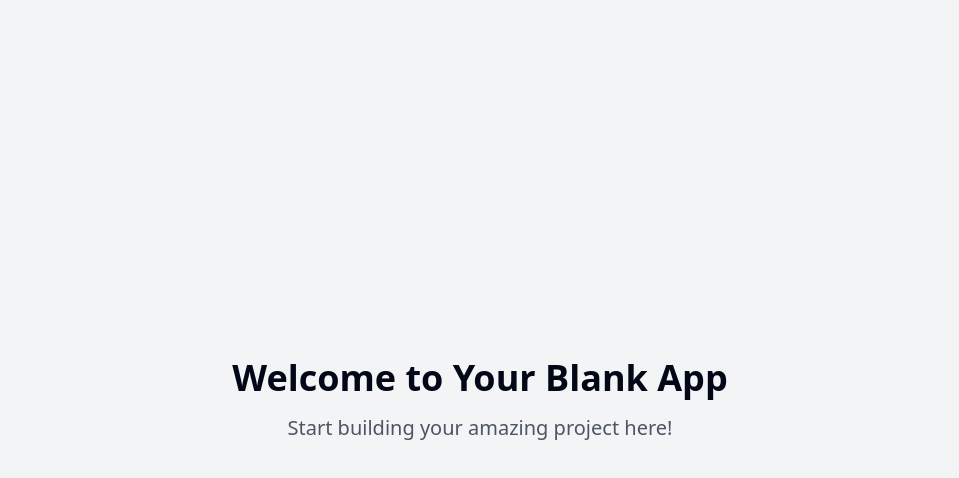
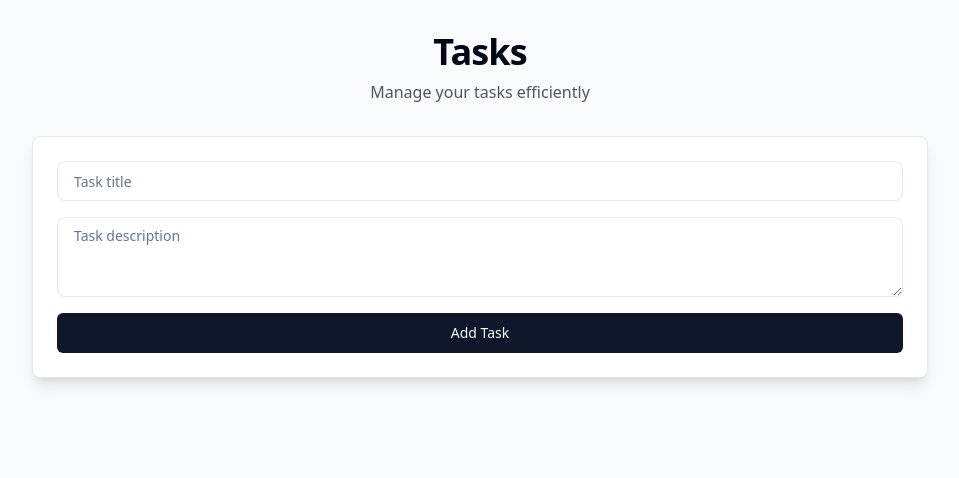
Before and after one commit to ruzellll/checkit-off-list, a React (Vite) app: page / in a window 1280 px wide. Shown: the top 478 px of the page, without its empty margins (160-1119 px from the left). Built offline with nearby package versions, Linux system fonts and the light colour scheme.

Commit message:
Create todo app with task management
Implement a todo application allowing users to input tasks with titles and descriptions. Each task will have a checkbox to mark completion and options for editing and deleting. Tasks will be displayed in a side-by-side format.
[skip gpt_engineer]

```diff
--- a/package.json
+++ b/package.json
@@ -45,6 +45,7 @@
     "cmdk": "^1.0.0",
     "date-fns": "^3.6.0",
     "embla-carousel-react": "^8.3.0",
+    "framer-motion": "^11.11.17",
     "input-otp": "^1.2.4",
     "lucide-react": "^0.451.0",
     "next-themes": "^0.3.0",
--- /dev/null
+++ b/src/components/TaskCard.tsx
@@ -0,0 +1,107 @@
+import { useState } from "react";
+import { Button } from "@/components/ui/button";
+import { Checkbox } from "@/components/ui/checkbox";
+import { TaskForm } from "./TaskForm";
+import { motion } from "framer-motion";
+
+interface Task {
+  id: string;
+  title: string;
+  description: string;
+  completed: boolean;
+}
+
+interface TaskCardProps {
+  task: Task;
+  onDelete: (id: string) => void;
+  onUpdate: (id: string, title: string, description: string) => void;
+  onToggleComplete: (id: string) => void;
+}
+
+export const TaskCard = ({
+  task,
+  onDelete,
+  onUpdate,
+  onToggleComplete,
+}: TaskCardProps) => {
+  const [isEditing, setIsEditing] = useState(false);
+
+  const handleUpdate = (title: string, description: string) => {
+    onUpdate(task.id, title, description);
+    setIsEditing(false);
+  };
+
+  if (isEditing) {
+    return (
+      <motion.div
+        initial={{ opacity: 0, y: 10 }}
+        animate={{ opacity: 1, y: 0 }}
+        exit={{ opacity: 0, y: -10 }}
+        className="p-6 transition-all bg-white border rounded-lg shadow-lg hover:shadow-xl"
+      >
+        <TaskForm
+          onSubmit={handleUpdate}
+          initialTitle={task.title}
+          initialDescription={task.description}
+          isEditing
+        />
+        <Button
+          variant="outline"
+          onClick={() => setIsEditing(false)}
+          className="w-full mt-2"
+        >
+          Cancel
+        </Button>
+      </motion.div>
+    );
+  }
+
+  return (
+    <motion.div
+      initial={{ opacity: 0, y: 10 }}
+      animate={{ opacity: 1, y: 0 }}
+      exit={{ opacity: 0, y: -10 }}
+      className={`p-6 transition-all bg-white border rounded-lg shadow-lg hover:shadow-xl ${
+        task.completed ? "bg-opacity-50" : ""
+      }`}
+    >
+      <div className="flex items-center gap-2 mb-4">
+        <Checkbox
+          checked={task.completed}
+          onCheckedChange={() => onToggleComplete(task.id)}
+          className="w-5 h-5"
+        />
+        <h3
+          className={`text-lg font-semibold ${
+            task.completed ? "line-through text-gray-500" : ""
+          }`}
+        >
+          {task.title}
+        </h3>
+      </div>
+      <p
+        className={`mb-4 text-gray-600 ${
+          task.completed ? "line-through text-gray-400" : ""
+        }`}
+      >
+        {task.description}
+      </p>
+      <div className="flex gap-2">
+        <Button
+          variant="outline"
+          onClick={() => setIsEditing(true)}
+          className="flex-1"
+        >
+          Edit
+        </Button>
+        <Button
+          variant="destructive"
+          onClick={() => onDelete(task.id)}
+          className="flex-1"
+        >
+          Delete
+        </Button>
+      </div>
+    </motion.div>
+  );
+};
--- /dev/null
+++ b/src/components/TaskForm.tsx
@@ -0,0 +1,62 @@
+import { useState } from "react";
+import { Button } from "@/components/ui/button";
+import { Input } from "@/components/ui/input";
+import { Textarea } from "@/components/ui/textarea";
+import { toast } from "sonner";
+
+interface TaskFormProps {
+  onSubmit: (title: string, description: string) => void;
+  initialTitle?: string;
+  initialDescription?: string;
+  isEditing?: boolean;
+}
+
+export const TaskForm = ({
+  onSubmit,
+  initialTitle = "",
+  initialDescription = "",
+  isEditing = false,
+}: TaskFormProps) => {
+  const [title, setTitle] = useState(initialTitle);
+  const [description, setDescription] = useState(initialDescription);
+
+  const handleSubmit = (e: React.FormEvent) => {
+    e.preventDefault();
+    if (!title.trim()) {
+      toast.error("Please enter a title");
+      return;
+    }
+    onSubmit(title, description);
+    if (!isEditing) {
+      setTitle("");
+      setDescription("");
+    }
+  };
+
+  return (
+    <form onSubmit={handleSubmit} className="space-y-4 animate-fade-in">
+      <div className="space-y-2">
+        <Input
+          placeholder="Task title"
+          value={title}
+          onChange={(e) => setTitle(e.target.value)}
+          className="w-full px-4 py-2 transition-colors border rounded-lg focus:outline-none focus:ring-2 focus:ring-primary"
+        />
+      </div>
+      <div className="space-y-2">
+        <Textarea
+          placeholder="Task description"
+          value={description}
+          onChange={(e) => setDescription(e.target.value)}
+          className="w-full px-4 py-2 transition-colors border rounded-lg focus:outline-none focus:ring-2 focus:ring-primary"
+        />
+      </div>
+      <Button
+        type="submit"
+        className="w-full transition-all transform hover:scale-[1.02]"
+      >
+        {isEditing ? "Update Task" : "Add Task"}
+      </Button>
+    </form>
+  );
+};
--- /dev/null
+++ b/src/components/TaskGrid.tsx
@@ -0,0 +1,47 @@
+import { motion, AnimatePresence } from "framer-motion";
+import { TaskCard } from "./TaskCard";
+
+interface Task {
+  id: string;
+  title: string;
+  description: string;
+  completed: boolean;
+}
+
+interface TaskGridProps {
+  tasks: Task[];
+  onDelete: (id: string) => void;
+  onUpdate: (id: string, title: string, description: string) => void;
+  onToggleComplete: (id: string) => void;
+}
+
+export const TaskGrid = ({
+  tasks,
+  onDelete,
+  onUpdate,
+  onToggleComplete,
+}: TaskGridProps) => {
+  return (
+    <div className="grid grid-cols-1 gap-4 md:grid-cols-2 animate-fade-in">
+      <AnimatePresence>
+        {tasks.map((task) => (
+          <motion.div
+            key={task.id}
+            layout
+            initial={{ opacity: 0, scale: 0.9 }}
+            animate={{ opacity: 1, scale: 1 }}
+            exit={{ opacity: 0, scale: 0.9 }}
+            transition={{ duration: 0.2 }}
+          >
+            <TaskCard
+              task={task}
+              onDelete={onDelete}
+              onUpdate={onUpdate}
+              onToggleComplete={onToggleComplete}
+            />
+          </motion.div>
+        ))}
+      </AnimatePresence>
+    </div>
+  );
+};
--- a/src/pages/Index.tsx
+++ b/src/pages/Index.tsx
@@ -1,11 +1,67 @@
-// Update this page (the content is just a fallback if you fail to update the page)
+import { useState } from "react";
+import { TaskForm } from "@/components/TaskForm";
+import { TaskGrid } from "@/components/TaskGrid";
+import { toast } from "sonner";
+
+interface Task {
+  id: string;
+  title: string;
+  description: string;
+  completed: boolean;
+}
 
 const Index = () => {
+  const [tasks, setTasks] = useState<Task[]>([]);
+
+  const handleAddTask = (title: string, description: string) => {
+    const newTask: Task = {
+      id: crypto.randomUUID(),
+      title,
+      description,
+      completed: false,
+    };
+    setTasks([...tasks, newTask]);
+    toast.success("Task added successfully");
+  };
+
+  const handleDeleteTask = (id: string) => {
+    setTasks(tasks.filter((task) => task.id !== id));
+    toast.success("Task deleted successfully");
+  };
+
+  const handleUpdateTask = (id: string, title: string, description: string) => {
+    setTasks(
+      tasks.map((task) =>
+        task.id === id ? { ...task, title, description } : task
+      )
+    );
+    toast.success("Task updated successfully");
+  };
+
+  const handleToggleComplete = (id: string) => {
+    setTasks(
+      tasks.map((task) =>
+        task.id === id ? { ...task, completed: !task.completed } : task
+      )
+    );
+  };
+
   return (
-    <div className="min-h-screen flex items-center justify-center bg-gray-100">
-      <div className="text-center">
-        <h1 className="text-4xl font-bold mb-4">Welcome to Your Blank App</h1>
-        <p className="text-xl text-gray-600">Start building your amazing project here!</p>
+    <div className="min-h-screen p-8 bg-gray-50">
+      <div className="max-w-4xl mx-auto">
+        <div className="mb-8 text-center">
+          <h1 className="mb-2 text-4xl font-bold tracking-tight">Tasks</h1>
+          <p className="text-gray-600">Manage your tasks efficiently</p>
+        </div>
+        <div className="p-6 mb-8 bg-white border rounded-lg shadow-lg">
+          <TaskForm onSubmit={handleAddTask} />
+        </div>
+        <TaskGrid
+          tasks={tasks}
+          onDelete={handleDeleteTask}
+          onUpdate={handleUpdateTask}
+          onToggleComplete={handleToggleComplete}
+        />
       </div>
     </div>
   );
--- a/tailwind.config.ts
+++ b/tailwind.config.ts
@@ -67,10 +67,20 @@ export default {
           from: { height: "var(--radix-accordion-content-height)" },
           to: { height: "0" },
         },
+        "fade-in": {
+          "0%": { opacity: "0", transform: "translateY(10px)" },
+          "100%": { opacity: "1", transform: "translateY(0)" },
+        },
+        "fade-out": {
+          "0%": { opacity: "1", transform: "translateY(0)" },
+          "100%": { opacity: "0", transform: "translateY(10px)" },
+        },
       },
       animation: {
         "accordion-down": "accordion-down 0.2s ease-out",
         "accordion-up": "accordion-up 0.2s ease-out",
+        "fade-in": "fade-in 0.3s ease-out",
+        "fade-out": "fade-out 0.3s ease-out",
       },
     },
   },
```
Also changed, not shown: 1 other file (tests, documents, lock files or other folders).
